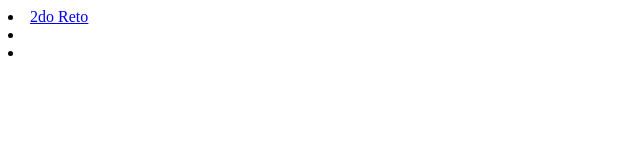
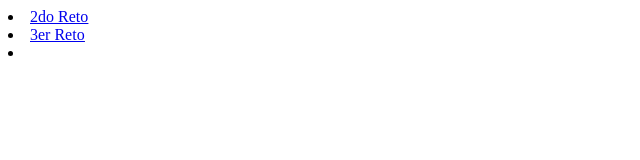
Before and after one commit to Gesenia923/hackaton02Gesenia, a plain HTML site: page index.html in a window 1280 px wide. Shown: the full height of the page, 0-640 px from the left. Drawn offline with Linux system fonts and the light colour scheme.

Commit message:
actualizacion index.html

```diff
--- a/index.html
+++ b/index.html
@@ -12,7 +12,7 @@
 
     <nav>
             <u><li><a href="segundoReto/">2do Reto</a></li></u>
-            <u><li><a href="""></a></li></u>
+            <u><li><a href="tercerReto/">3er Reto</a></li></u>
             <u><li><a href=""></a</li></u>
 
     </nav>
```
